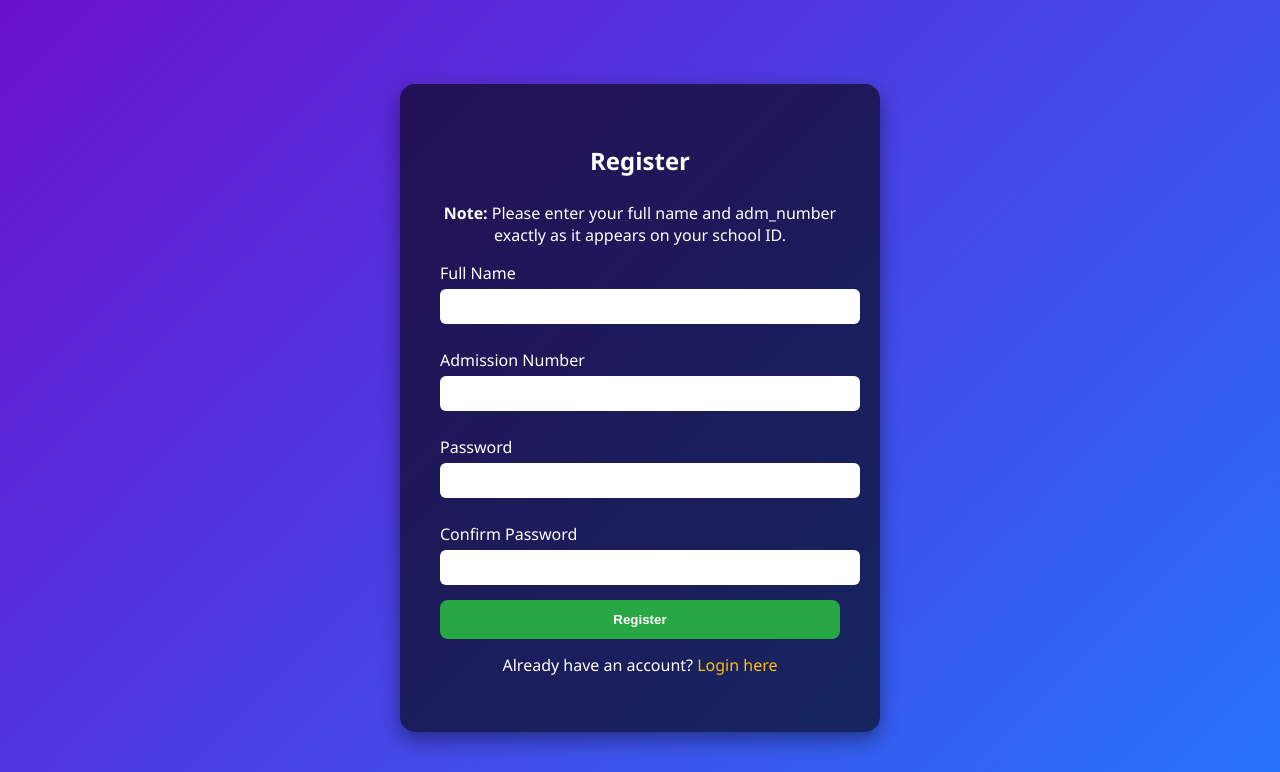
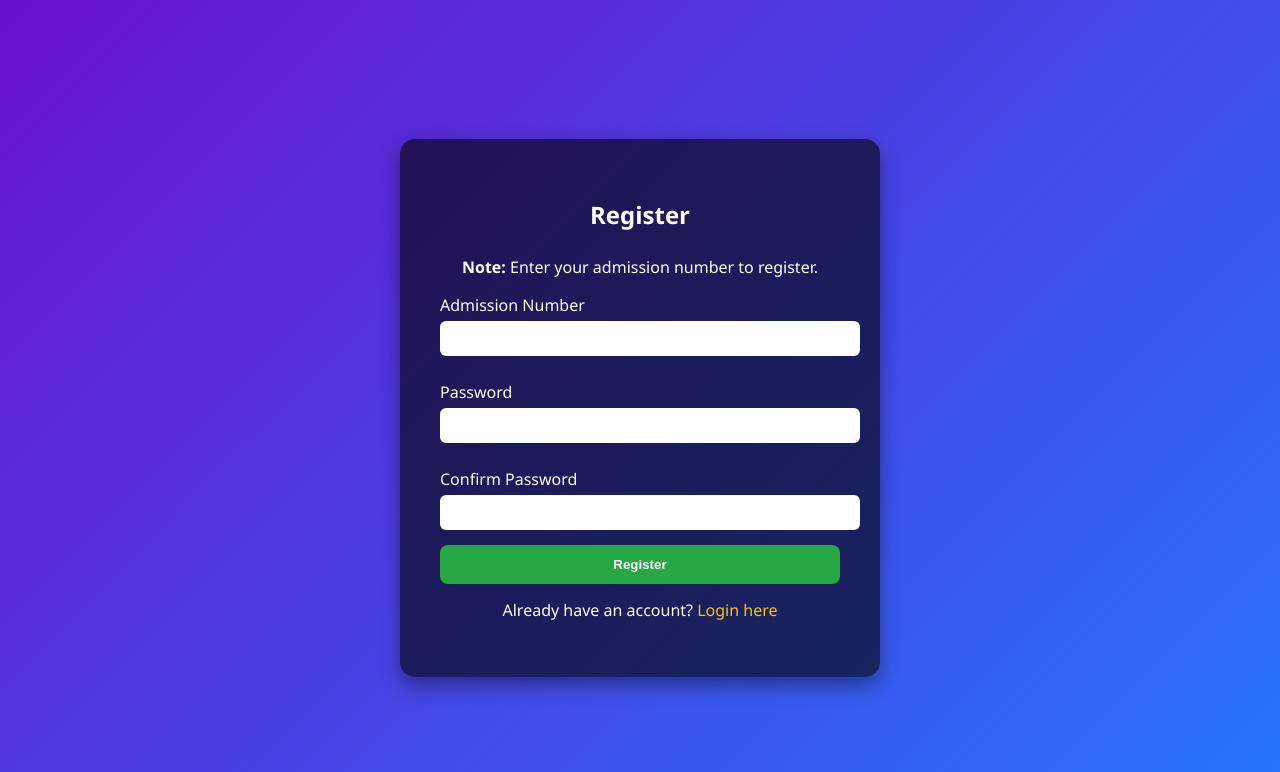
Before and after one commit to bkaroki45-cpu/voting-system, a Django app: template vote/templates/vote/register.html in a window 1280 px wide. Shown: the top 772 px of the page. Run offline with Django 5.2, Linux system fonts and the light colour scheme; the template is opened without the code that fills it, so the values that code supplies are empty, except form fields; tables that the repository leaves empty hold one stand-in row (values such as "Sample post"); form fields are guessed from the names that the template uses.

Commit message:
Update register.html

```diff
--- a/vote/templates/vote/register.html
+++ b/vote/templates/vote/register.html
@@ -26,14 +26,10 @@
             </ul>
         </div>
         {% endif %}
-        <p><strong>Note:</strong> Please enter your full name and adm_number exactly as it appears on your school ID.</p>
+        <p><strong>Note:</strong> Enter your admission number to register.</p>
 
         <form method="POST">
             {% csrf_token %}
-
-            <!-- Full Name -->
-            <label for="{{ form.full_name.id_for_label }}">Full Name</label>
-            {{ form.full_name }}
 
             <!-- Admission Number -->
             <label for="{{ form.admission_number.id_for_label }}">Admission Number</label>
```
